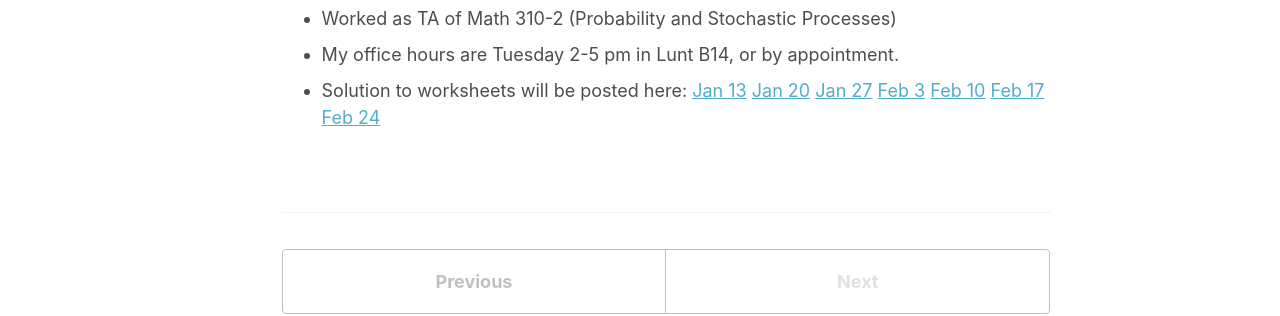
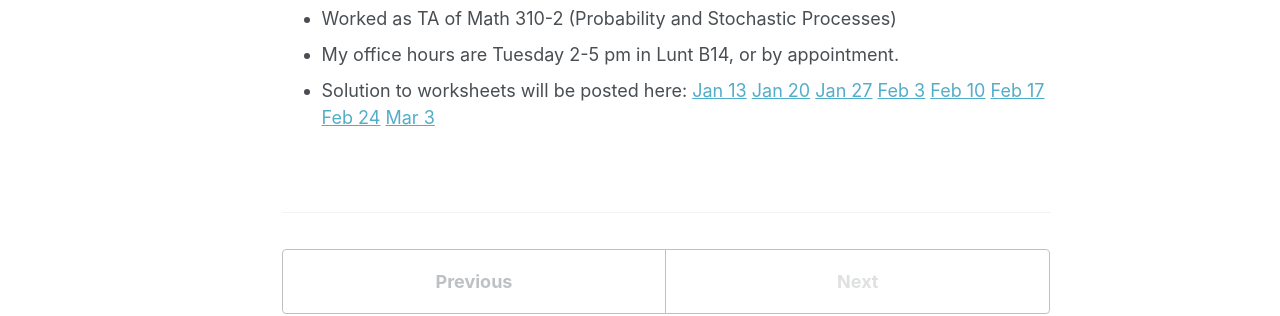
Before and after one commit to zhc515/zhc515.github.io, a Jekyll site: the page built from _teaching/2026-winter-teaching.md, in a window 1280 px wide. Shown: the part 216-532 px from the top of the page. Built offline with Jekyll 4.4.1, drawn with Linux system fonts in a browser that asks for light colours.

Commit message:
Update 2026-winter-teaching.md

```diff
--- a/_teaching/2026-winter-teaching.md
+++ b/_teaching/2026-winter-teaching.md
@@ -18,3 +18,4 @@ location: "Evanston, US"
   [Feb 10](http://zhc515.github.io/files/Math_310_2_worksheet_Feb_10.pdf)
   [Feb 17](http://zhc515.github.io/files/Math_310_2_worksheet_Feb_17.pdf)
   [Feb 24](http://zhc515.github.io/files/Math_310_2_worksheet_Feb_24.pdf)
+  [Mar 3](http://zhc515.github.io/files/Math_310_2_worksheet_Mar_3.pdf)
```
